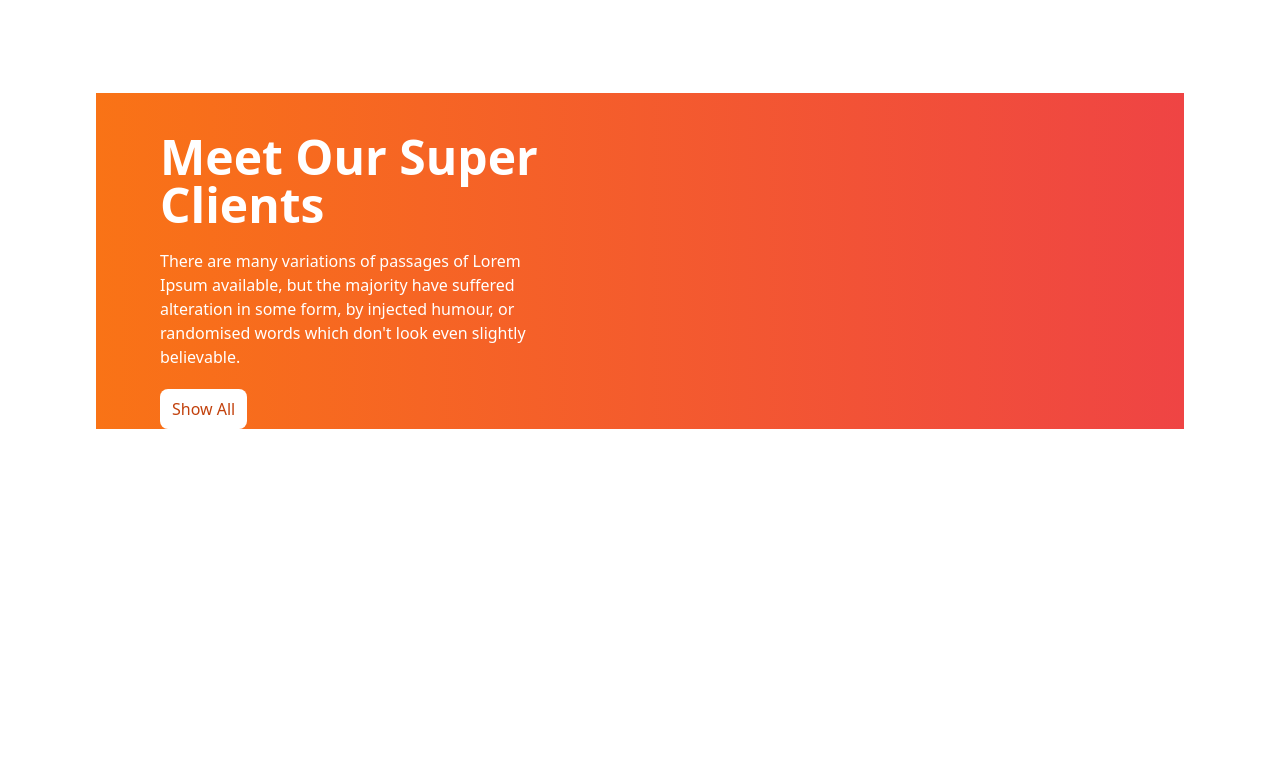
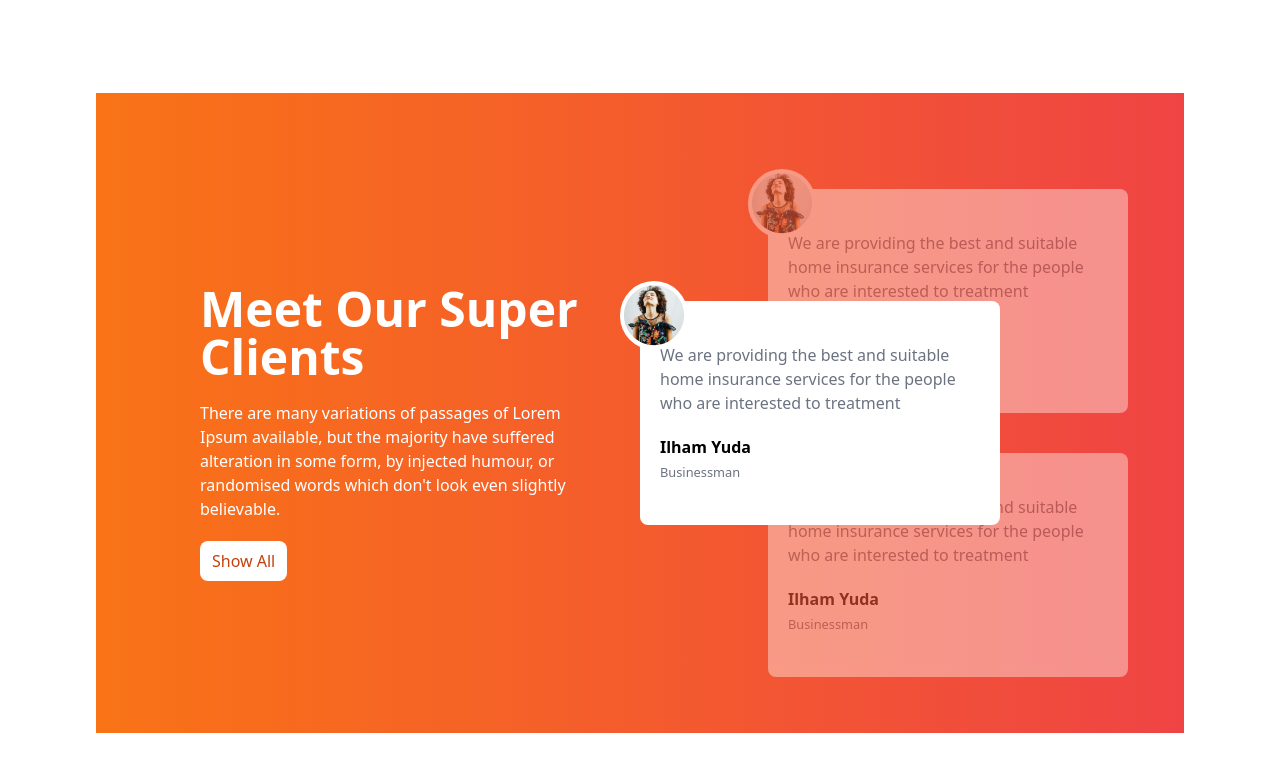
Before and after one commit to sihab176/tea-house-tailwind, a plain HTML site: page index.html in a window 1280 px wide. Shown: the part 1624-2395 px from the top of the page. Before the commit the page ends 2149 px from the top, so only its background shows below. Drawn offline with nearby package versions, Linux system fonts and the light colour scheme.

Commit message:
add a reviwe section

```diff
--- a/index.html
+++ b/index.html
@@ -179,6 +179,7 @@
           class="bg-gradient-to-r from-orange-500 to-red-500 grid grid-cols-1 lg:grid-cols-2 text-white px-7 md:px-16"
         >
           <!-- ======text-section============= -->
+          <div class="flex justify-center items-center">
             <div class="w-5/6">
               <h1 class="text-5xl font-bold mt-10 mb-5">
                 Meet Our Super Clients
@@ -193,8 +194,64 @@
                 Show All
               </button>
             </div>
+          </div>
           <!-- =================reviwes section======= -->
-          <div></div>
+          <div class="relative py-24">
+            <!-- ======middle card===== -->
+            <div class="absolute z-10 top-52 md:top-52">
+              <div
+                class="h-56 w-full md:w-3/4 rounded-lg bg-white flex items-center px-5 left-8 md:left-32"
+              >
+                <div class="absolute -top-5 -left-5 bg-white rounded-full">
+                  <img class="p-1" src="images/client.png" alt="" />
+                </div>
+                <div class="">
+                  <p class="text-gray-500 mb-5">
+                    We are providing the best and suitable home insurance
+                    services for the people who are interested to treatment
+                  </p>
+                  <h1 class="text-black font-bold">Ilham Yuda</h1>
+                  <small class="text-gray-500">Businessman</small>
+                </div>
+              </div>
+            </div>
+
+            <!-- ==top card=== -->
+            <div
+              class="relative h-56 w-full md:w-3/4 rounded-lg bg-white flex items-center px-5 opacity-40 left-8 md:left-32"
+            >
+              <div class="absolute -top-5 -left-5 bg-white rounded-full">
+                <img class="p-1" src="images/client.png" alt="" />
+              </div>
+              <div class="">
+                <p class="text-gray-500 mb-5">
+                  We are providing the best and suitable home insurance services
+                  for the people who are interested to treatment
+                </p>
+                <h1 class="text-black font-bold">Ilham Yuda</h1>
+                <small class="text-gray-500">Businessman</small>
+              </div>
+            </div>
+
+            <!-- =========middel-card======== -->
+
+            <!-- =======bottom card======== -->
+            <div
+              class="relative top-10 h-56 w-full md:w-3/4 rounded-lg bg-white flex items-center px-5 opacity-40 left-8 md:left-32"
+            >
+              <div class="absolute -top-5 -left-5 bg-white rounded-full">
+                <img class="p-1" src="images/client.png" alt="" />
+              </div>
+              <div class="">
+                <p class="text-gray-500 mb-5">
+                  We are providing the best and suitable home insurance services
+                  for the people who are interested to treatment
+                </p>
+                <h1 class="text-black font-bold">Ilham Yuda</h1>
+                <small class="text-gray-500">Businessman</small>
+              </div>
+            </div>
+          </div>
         </div>
       </section>
     </main>
```
Lines whose indentation alone changed are shown as unchanged.
